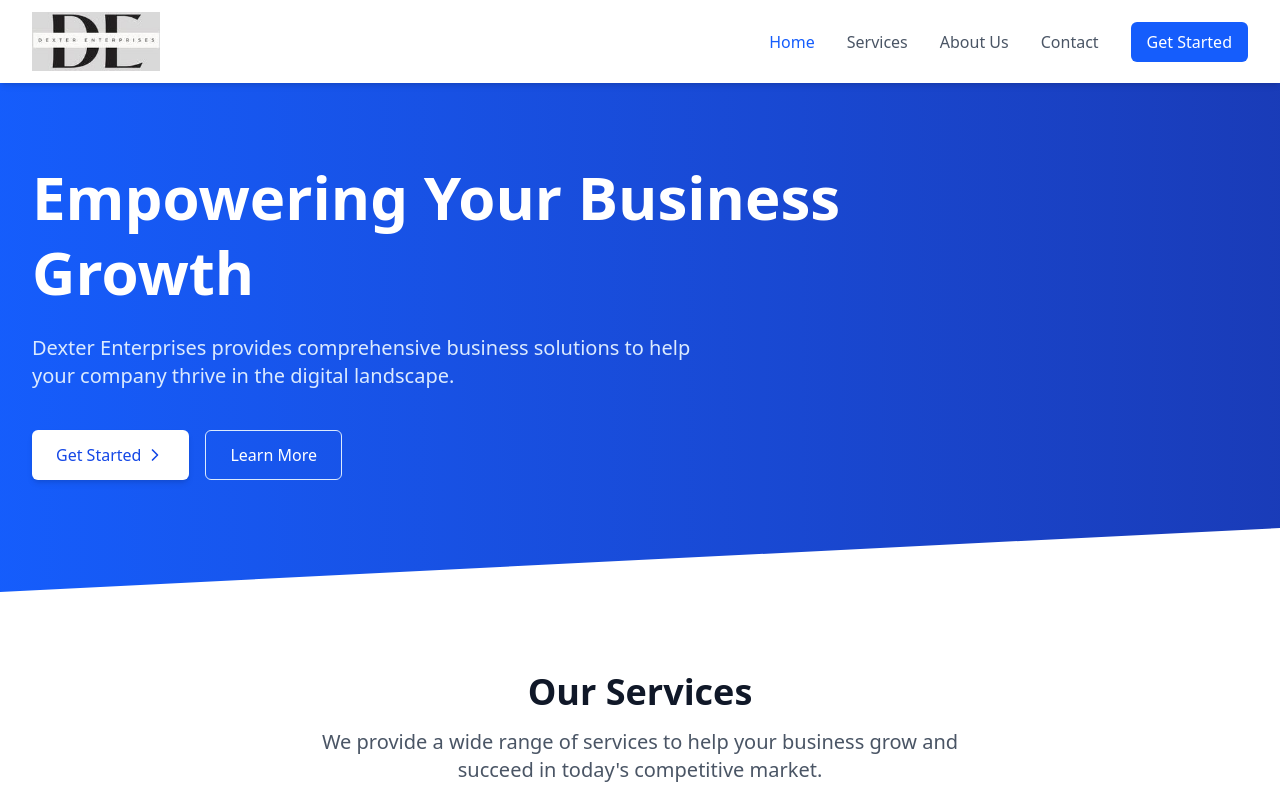
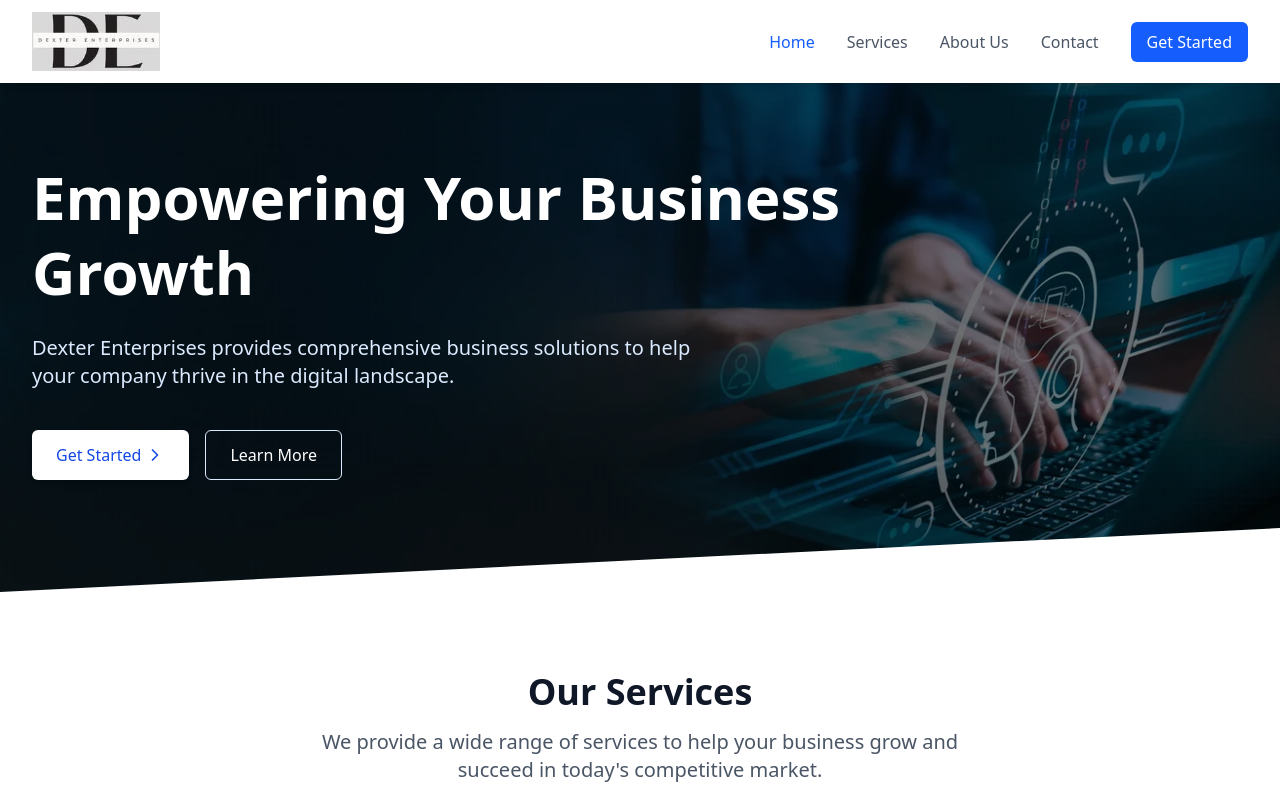
Before and after one commit to Shubham-juris/DexterEnterprisesltd, a React (Vite) app: page / in a window 1280 px wide. Shown: the top 800 px of the page. Built offline with nearby package versions, Linux system fonts and the light colour scheme.

Commit message:
Add map and home img

```diff
--- a/src/App.jsx
+++ b/src/App.jsx
@@ -16,7 +16,8 @@ import {
   TrendingUp,
   Link,
 } from "lucide-react";
-import logo from "../src/assets/logo/logo.jpg"
+import logo from "../src/assets/logo/logo.jpg";
+import home from "./assets/home/home.webp";
 
 // Create Router
 const routes = {
@@ -202,8 +203,13 @@ function HomePage() {
 // Hero Section Component
 function Hero() {
   return (
-    <section className="relative bg-gradient-to-r from-blue-600 to-blue-800 pt-32 pb-20 md:pt-40 md:pb-28">
-      <div className="max-w-7xl mx-auto px-4 sm:px-6 lg:px-8">
+    <section
+      className="relative bg-cover bg-center pt-32 pb-20 md:pt-40 md:pb-28"
+      style={{ backgroundImage: `url(${home})` }}
+    >
+      <div className="bg-black/50 absolute inset-0 z-0" />{" "}
+      {/* Optional dark overlay */}
+      <div className="relative z-10 max-w-7xl mx-auto px-4 sm:px-6 lg:px-8">
         <div className="text-center md:text-left md:w-2/3">
           <h1 className="text-4xl md:text-5xl lg:text-6xl font-bold text-white leading-tight">
             Empowering Your Business Growth
@@ -812,6 +818,18 @@ function ContactPage() {
             </div>
           </div>
         </div>
+        <div className="w-full h-[450px] mt-10">
+          <iframe
+            title="Company Location"
+            src="https://www.google.com/maps?q=7-3850+19TH+ST+NE,+Calgary,+AB,+Canada&output=embed"
+            width="100%"
+            height="100%"
+            style={{ border: 0 }}
+            allowFullScreen=""
+            loading="lazy"
+            referrerPolicy="no-referrer-when-downgrade"
+          ></iframe>
+        </div>
       </div>
     </div>
   );
```
Also changed, not shown: src/assets/home/home.webp (added).
